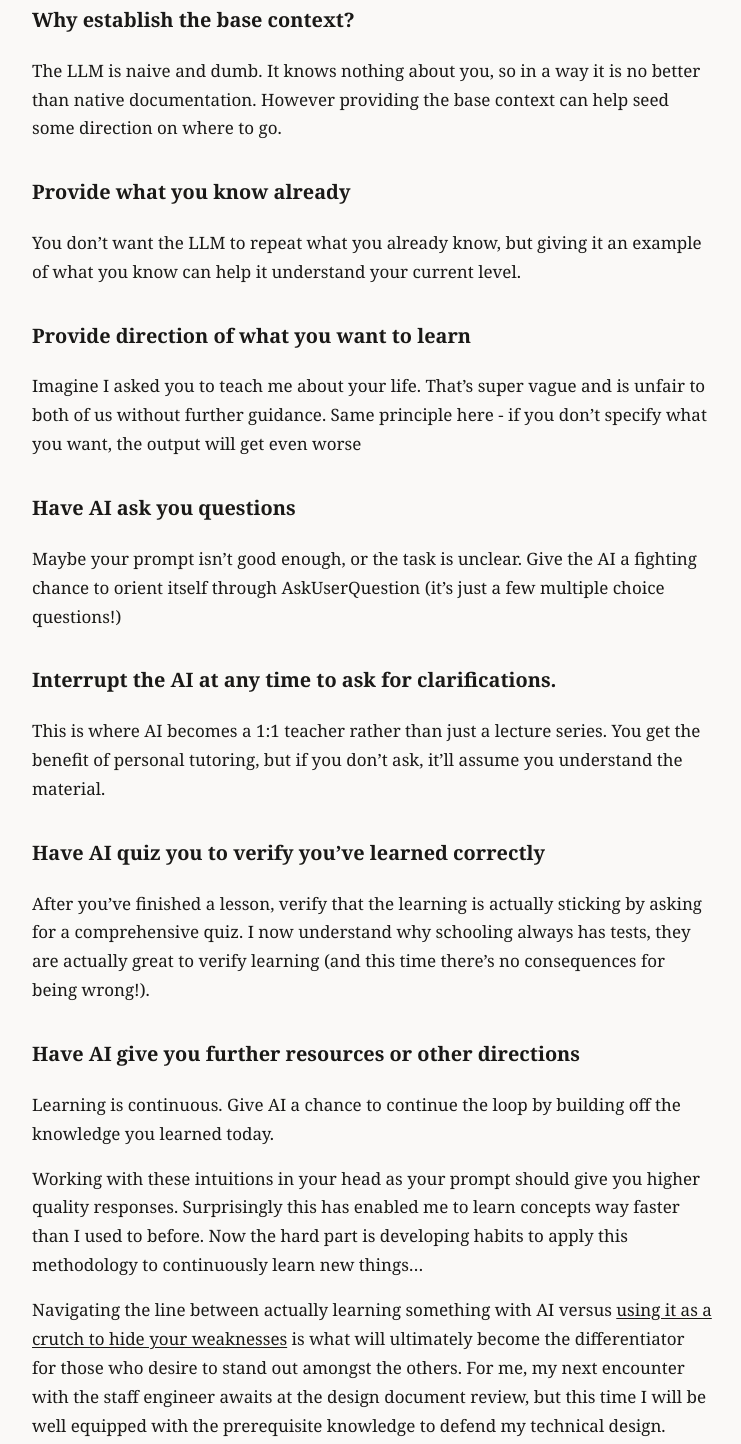
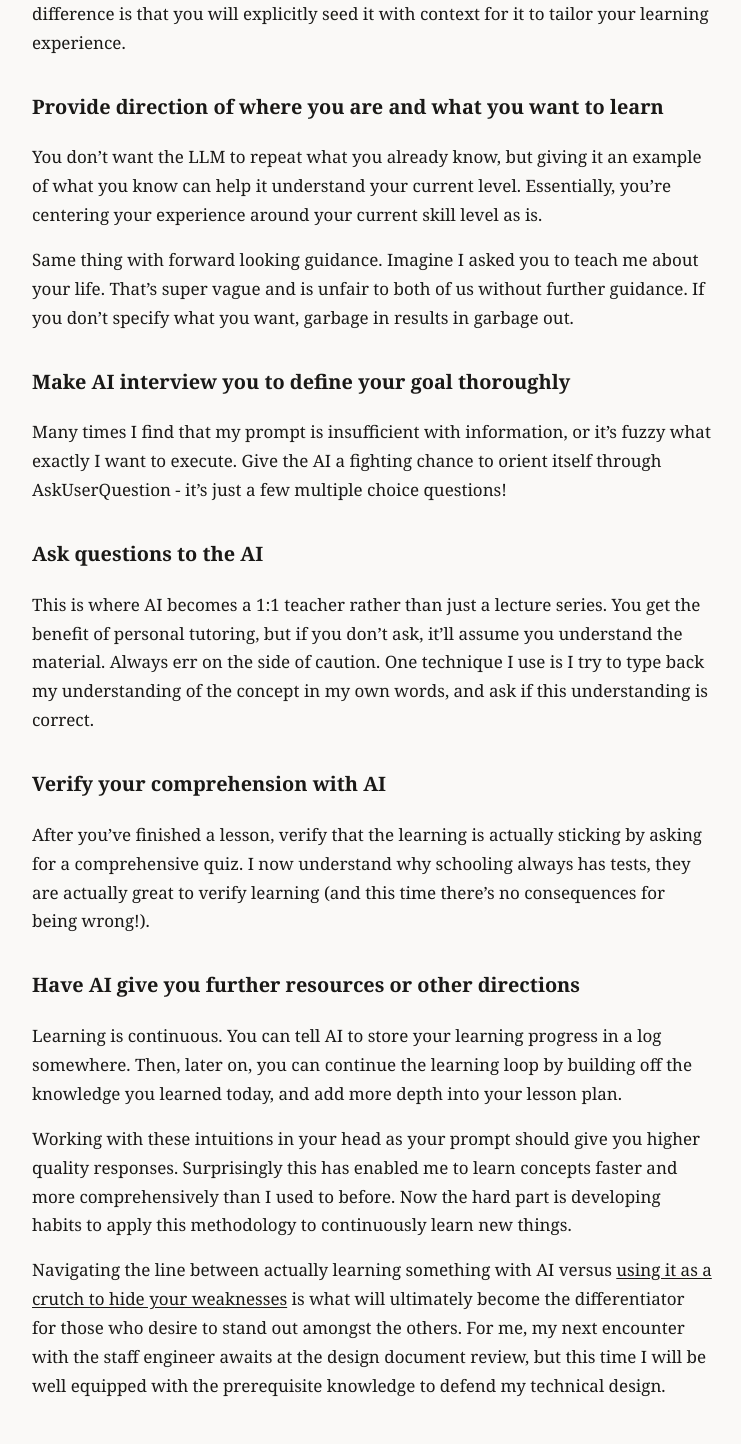
Before and after one commit to wes-chen/wes-chen.github.io, an Astro site: page /blog/learning-with-ai in a window 1280 px wide. Shown: the part 1138-2582 px from the top of the page, without its empty margins (268-1009 px from the left). Built offline with nearby package versions, Linux system fonts and the light colour scheme; Astro itself is replaced by a stand-in of ours.

Commit message:
Update learning-with-ai.md

````diff
--- a/src/pages/blog/learning-with-ai.md
+++ b/src/pages/blog/learning-with-ai.md
@@ -14,31 +14,26 @@ The natural inclination to reading docs is a great intuition. However sometimes
 I want to learn more about Temporal. I don’t know anything about it other than it is a framework and my upstream services rely on it under the hood. Teach me some keywords and explain it to me like I’m learning it for the first time. I’m a software engineer working in ML Platform. Try to explain it to me visually and we can run through a simple example together. Interview me first to flesh out this task and get more context on what I already know so you can set up a course plan.
 ```
 
-Try it yourself! The best part of this is that you can keep guiding it to give you knowledge in ways that you know will work for you. On a meta point, prompting is all about [managing context](https://www.anthropic.com/engineering/effective-context-engineering-for-ai-agents). To me this space doesn’t have best practices yet today, or I have yet to learn such best practices. Then all that we are left with is intuition. I want to share a few guiding intuitions I’ve discovered to establish base context to more accurately get what you want (in terms of learning, but I think this is generalizable to other tasks as well).
+Try it yourself! The best part of this is that you can keep guiding it to give you knowledge in ways that you know will work for you. On a meta point, prompting is all about [managing context](https://www.anthropic.com/engineering/effective-context-engineering-for-ai-agents). To me this space doesn’t have best practices yet today, or I have yet to learn such best practices. Then all that we are left with is intuition. I want to share a few guiding intuitions I’ve discovered to establish base context to more accurately get what you want (in terms of learning, but I think this is generalizable to other tasks as well). In the beginning, the LLM is naive and knows nothing about you, so initially it is no better than native documentation. The difference is that you will explicitly seed it with context for it to tailor your learning experience.
 
-### Why establish the base context?
-The LLM is naive and dumb. It knows nothing about you, so in a way it is no better than native documentation. However providing the base context can help seed some direction on where to go.
+### Provide direction of where you are and what you want to learn
+You don’t want the LLM to repeat what you already know, but giving it an example of what you know can help it understand your current level. Essentially, you're centering your experience around your current skill level as is.
 
-### Provide what you know already
-You don’t want the LLM to repeat what you already know, but giving it an example of what you know can help it understand your current level.
+Same thing with forward looking guidance. Imagine I asked you to teach me about your life. That’s super vague and is unfair to both of us without further guidance. If you don’t specify what you want, garbage in results in garbage out.
 
-### Provide direction of what you want to learn
-Imagine I asked you to teach me about your life. That’s super vague and is unfair to both of us without further guidance. Same principle here - if you don’t specify what you want, the output will get even worse
+### Make AI interview you to define your goal thoroughly
+Many times I find that my prompt is insufficient with information, or it's fuzzy what exactly I want to execute. Give the AI a fighting chance to orient itself through AskUserQuestion - it’s just a few multiple choice questions!
 
-### Have AI ask you questions
-Maybe your prompt isn’t good enough, or the task is unclear. Give the AI a fighting chance to orient itself through AskUserQuestion (it’s just a few multiple choice questions!)
+### Ask questions to the AI
+This is where AI becomes a 1:1 teacher rather than just a lecture series. You get the benefit of personal tutoring, but if you don’t ask, it’ll assume you understand the material. Always err on the side of caution. One technique I use is I try to type back my understanding of the concept in my own words, and ask if this understanding is correct.
 
-### Interrupt the AI at any time to ask for clarifications.
-This is where AI becomes a 1:1 teacher rather than just a lecture series. You get the benefit of personal tutoring, but if you don’t ask, it’ll assume you understand the material.
-
-### Have AI quiz you to verify you’ve learned correctly
+### Verify your comprehension with AI
 After you’ve finished a lesson, verify that the learning is actually sticking by asking for a comprehensive quiz. I now understand why schooling always has tests, they are actually great to verify learning (and this time there’s no consequences for being wrong!).
 
 ### Have AI give you further resources or other directions
-Learning is continuous. Give AI a chance to continue the loop by building off the knowledge you learned today.
+Learning is continuous. You can tell AI to store your learning progress in a log somewhere. Then, later on, you can continue the learning loop by building off the knowledge you learned today, and add more depth into your lesson plan.
 
 
-
-Working with these intuitions in your head as your prompt should give you higher quality responses. Surprisingly this has enabled me to learn concepts way faster than I used to before. Now the hard part is developing habits to apply this methodology to continuously learn new things…
+Working with these intuitions in your head as your prompt should give you higher quality responses. Surprisingly this has enabled me to learn concepts faster and more comprehensively than I used to before. Now the hard part is developing habits to apply this methodology to continuously learn new things.
 
 Navigating the line between actually learning something with AI versus [using it as a crutch to hide your weaknesses](https://news.harvard.edu/gazette/story/2025/11/is-ai-dulling-our-minds/) is what will ultimately become the differentiator for those who desire to stand out amongst the others. For me, my next encounter with the staff engineer awaits at the design document review, but this time I will be well equipped with the prerequisite knowledge to defend my technical design.
````
